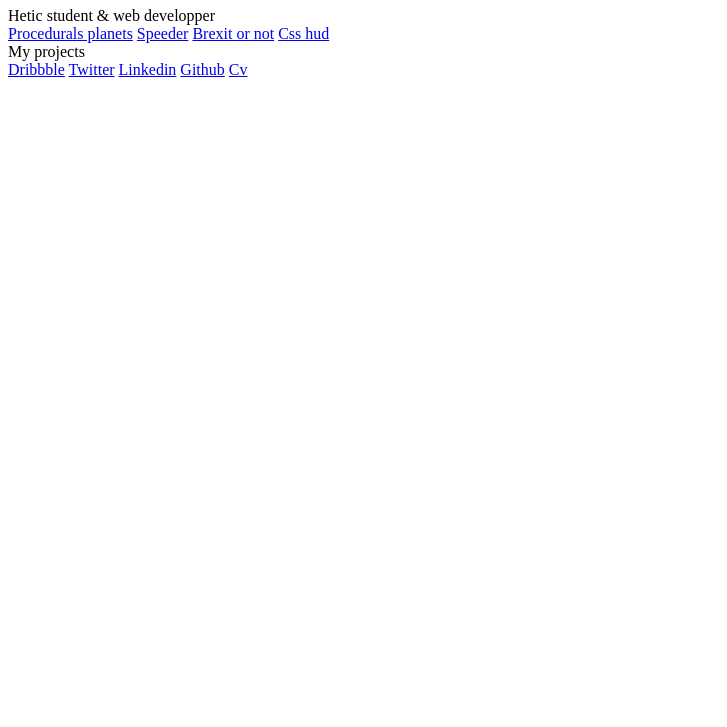
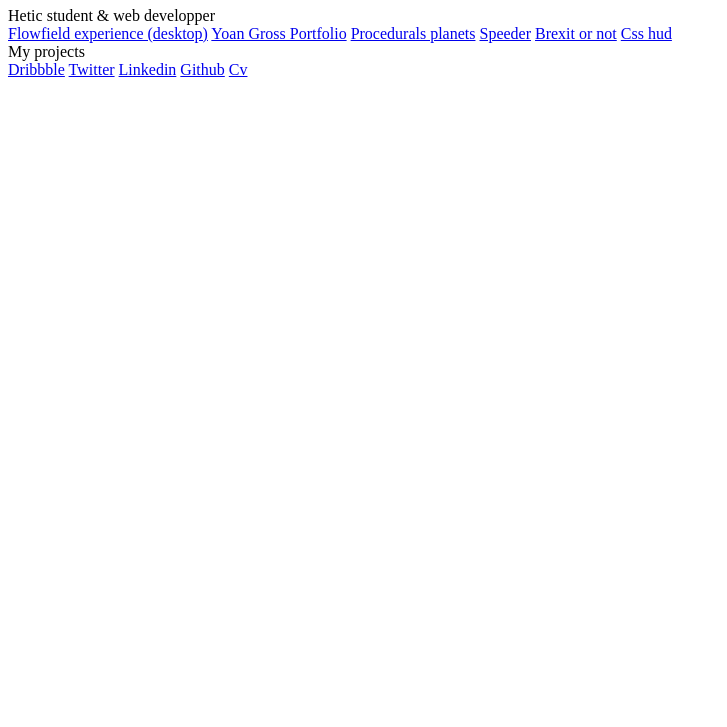
Before and after one commit to majejam/portfolio, a website: page src/index.html in a window 1280 px wide. Shown: the part 73-800 px from the top of the page, without its empty margins (0-727 px from the left). Drawn offline with Linux system fonts and the light colour scheme.

Commit message:
:sparkles: added more work !

```diff
--- a/src/css/style.styl
+++ b/src/css/style.styl
@@ -105,6 +105,7 @@ $keyframe-name = appear
     font-size 1.8em
     font-weight 500
     color white
+    text-align center
     margin-top 10px
 
 .link-p-view
--- a/src/index.html
+++ b/src/index.html
@@ -33,6 +33,8 @@
             <span class="subtitle">Hetic student & web developper</span>
         </div>
         <div class="container-projects hide">
+                <a href="./curve" target="_blank" class="link-p">Flowfield experience (desktop)</a>
+                <a href="https://www.grossyoan.fr" target="_blank" class="link-p">Yoan Gross Portfolio</a>
                 <a href="./procedural_planets" target="_blank" class="link-p">Procedurals planets</a>
                 <a href="./speeder" target="_blank" class="link-p">Speeder</a>
                 <a href="https://brexit-ornot.herokuapp.com/" target="_blank" class="link-p">Brexit or not</a>
```
